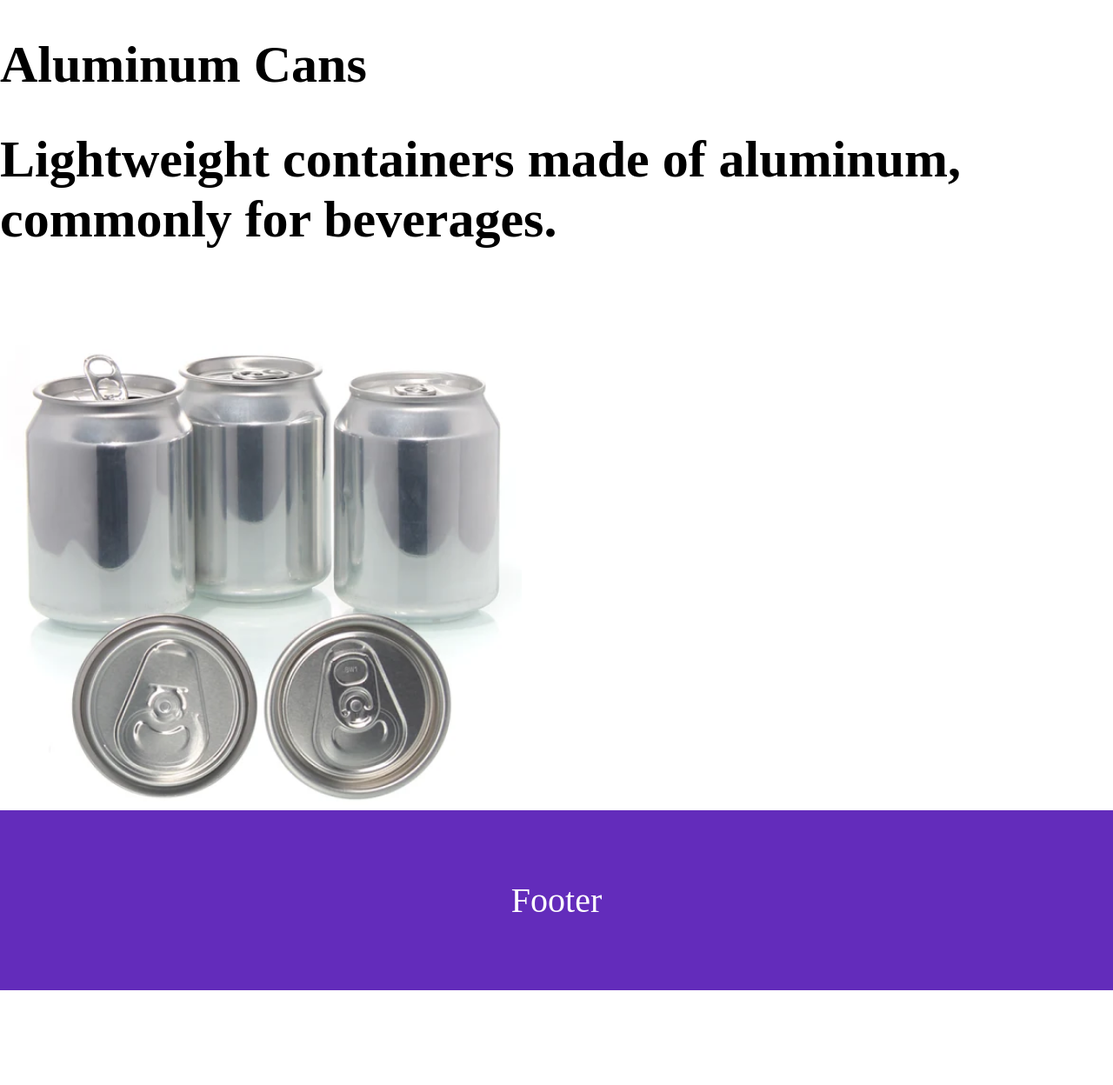
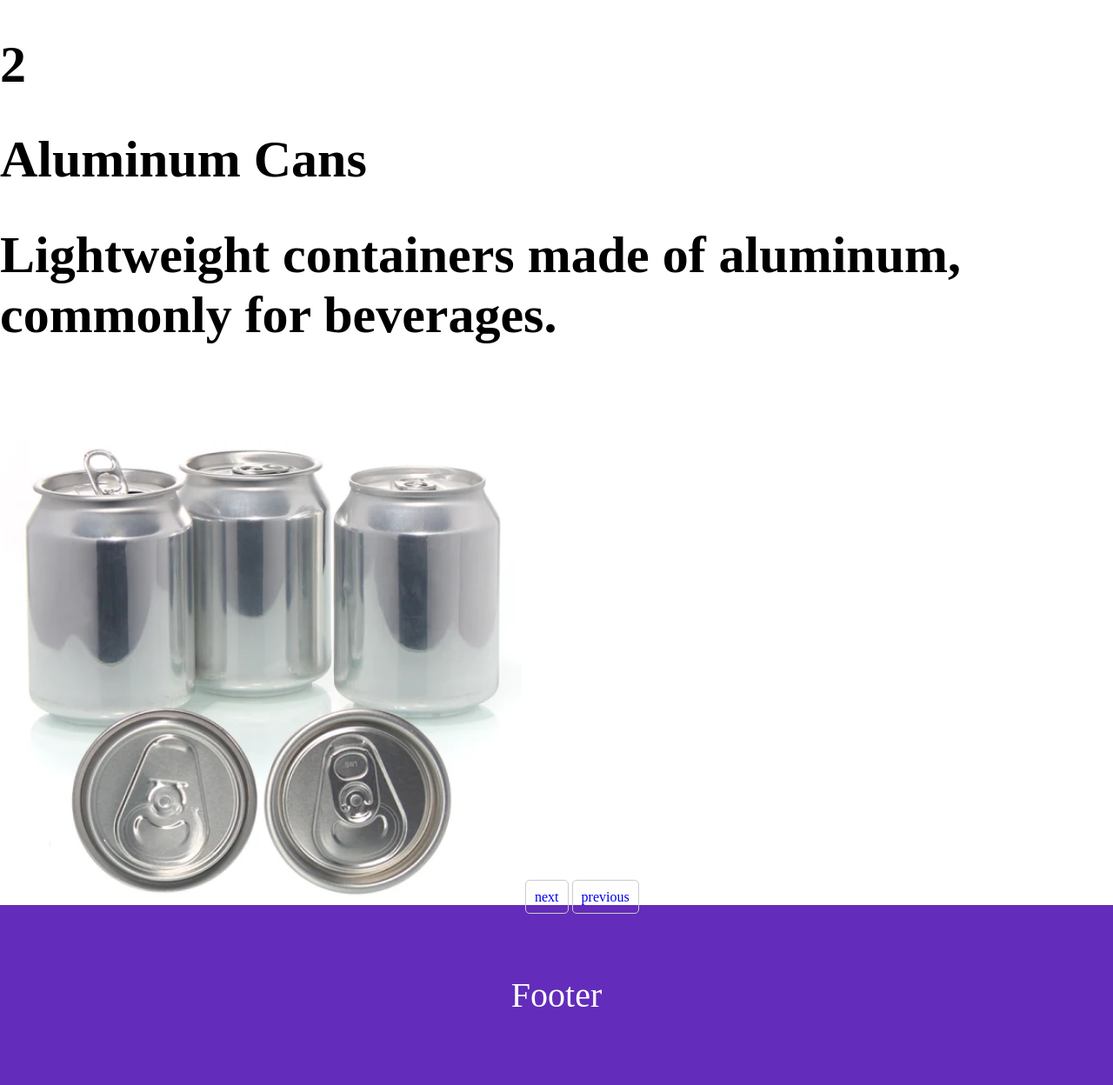
Before and after one commit to jackmenty/2024_project, a Flask app: page /item/2 in a window 1280 px wide. Shown: the part 127-1375 px from the top of the page at 87% size. Before the commit the page ends 1266 px from the top, so only its background shows below. Run offline with Flask 3, Linux system fonts and the light colour scheme; data comes from the database, SQL or seed files in the repository.

Commit message:
added help page + "next & previous" buttons

```diff
--- a/Routes.py
+++ b/Routes.py
@@ -12,13 +12,27 @@ def homepage():
 def aboutpage():
     return render_template('about.html')
 
+@app.route('/help')
+def helppage():
+    return render_template('help.html')
+
 @app.route('/item/<int:id>')
 def item(id):
     conn = sqlite3.connect("Webdatabase.db")
     cur = conn.cursor()
     cur.execute("SELECT * FROM Trash WHERE id=?", (id,))
     trash = cur.fetchone()
-    return render_template('item.html', trash=trash)
+    idp = id+1
+    idm = id-1
+    if id == 10:
+        id = 10
+        idm = id
+        idp = id
+    if id == 1:
+        id = 1
+        idp = id
+        idm = id
+    return render_template('item.html', trash=trash, idp=idp, idm=idm)
 
 @app.route('/search')
 def search():
--- a/static/style.css
+++ b/static/style.css
@@ -73,3 +73,10 @@ br{
     display: block !important;
     margin-bottom: 30px !important;
 }
+
+main a{
+    padding:10px;
+    border:1px solid #ccc;
+    border-radius:5px;
+    text-decoration:none;
+}
--- /dev/null
+++ b/templates/help.html
@@ -0,0 +1,4 @@
+{% extends 'layout.html' %}
+{% block content %}
+<h1>blegbafasgadg</h1>
+{% endblock %}
--- a/templates/item.html
+++ b/templates/item.html
@@ -1,6 +1,10 @@
 {% extends 'layout.html' %}
 {% block content %}
+<h1>{{trash[0]}}</h1>
 <h1>{{trash[1]}}</h1>
 <h1>{{trash[2]}}</h1>
 <img src = "/static/images/{{trash[5]}}"/>
+
+<a href="{{ '/item/%s'%idp }}">next</a>
+<a href="{{ '/item/%s'%idm }}">previous</a>
 {% endblock %}
--- a/templates/navbar.html
+++ b/templates/navbar.html
@@ -1,6 +1,6 @@
 <ul>
     <li><a href="/">Home</a></li>
     <li><a href="/about">About</a> </li>
-    <li><a href="#">Search Here</a></li>
-    <li><a href="#">Help</a></li>
+    <li><a href="/search">Search Here</a></li>
+    <li><a href="/help">Help</a></li>
 </ul>
--- a/templates/search.html
+++ b/templates/search.html
@@ -1,6 +1,6 @@
 {% extends 'layout.html' %}
 {% block content %}
 {% for trash in trashes %}
-<a class="display" href="/item/{{trash[0]}}">{{trash[1]}}</a> <br><!-- displays all names-->
+<a class="display" href="/item/{{trash[0]}}">{{trash[1]}}</a><br><!-- displays all names-->
 {% endfor %}
 {% endblock %}
```
